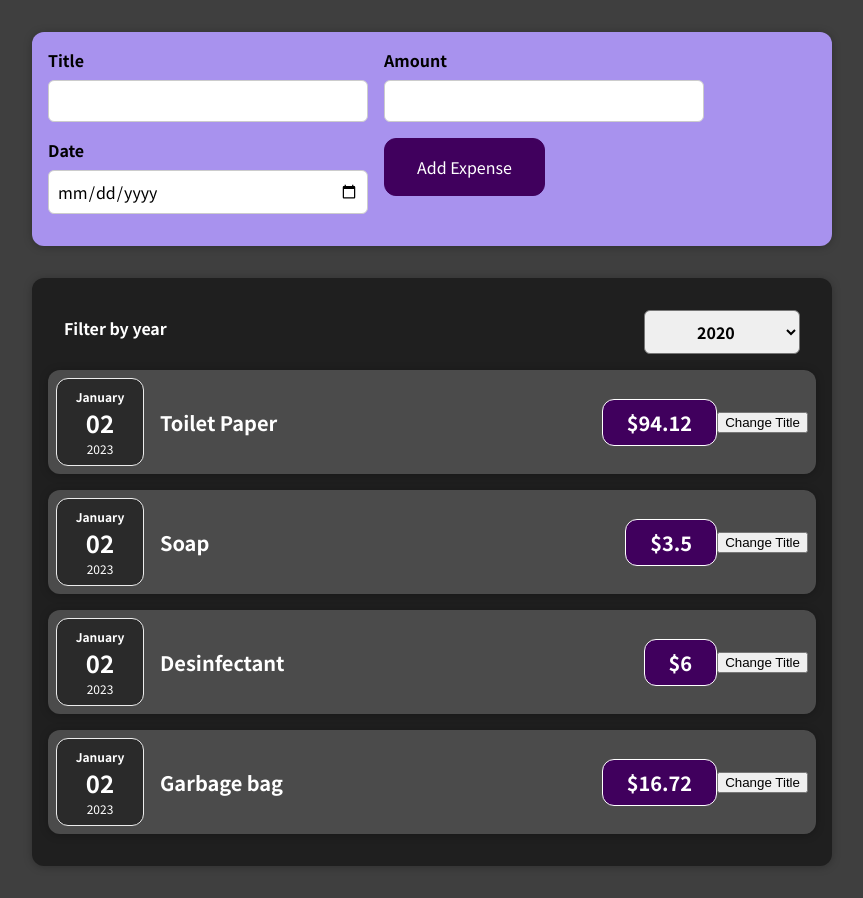
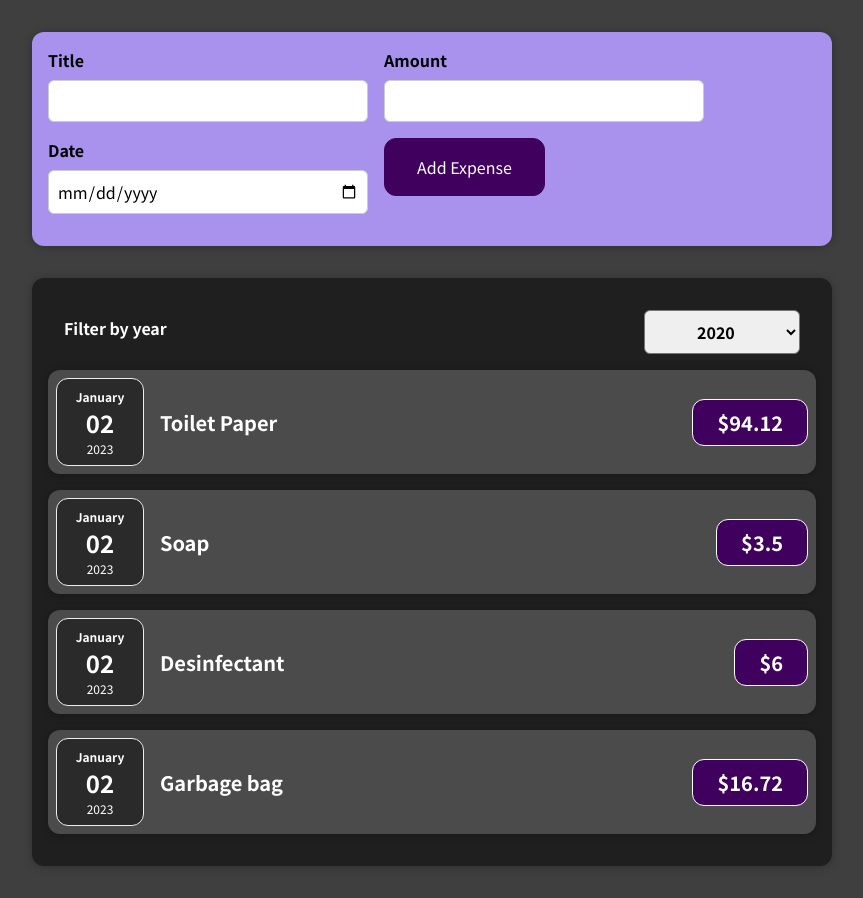
Before and after one commit to ferprr/expense-app, a React (Create React App) app: page / in a window 1280 px wide. Shown: the whole page, without its empty margins (208-1071 px from the left). Built offline with nearby package versions, Linux system fonts and the light colour scheme.

Commit message:
removing change title demonstration

```diff
--- a/src/components/Expenses/ExpenseItem.js
+++ b/src/components/Expenses/ExpenseItem.js
@@ -7,11 +7,6 @@
 
   const [ title, setTitle ] = useState(props.title);
 
-  const clickHandler = () => {
-    setTitle('Updated');
-    console.log(title);
-  }
-
   return (
     <Card className="expense-item">
       <ExpenseDate date={props.date}/>
@@ -19,7 +14,6 @@
         <h2>{title}</h2>
         <div className="expense-item__price">${props.amount}</div>
       </div>
-      <button onClick={clickHandler}>Change Title</button>
     </Card>
   );
 }
```
